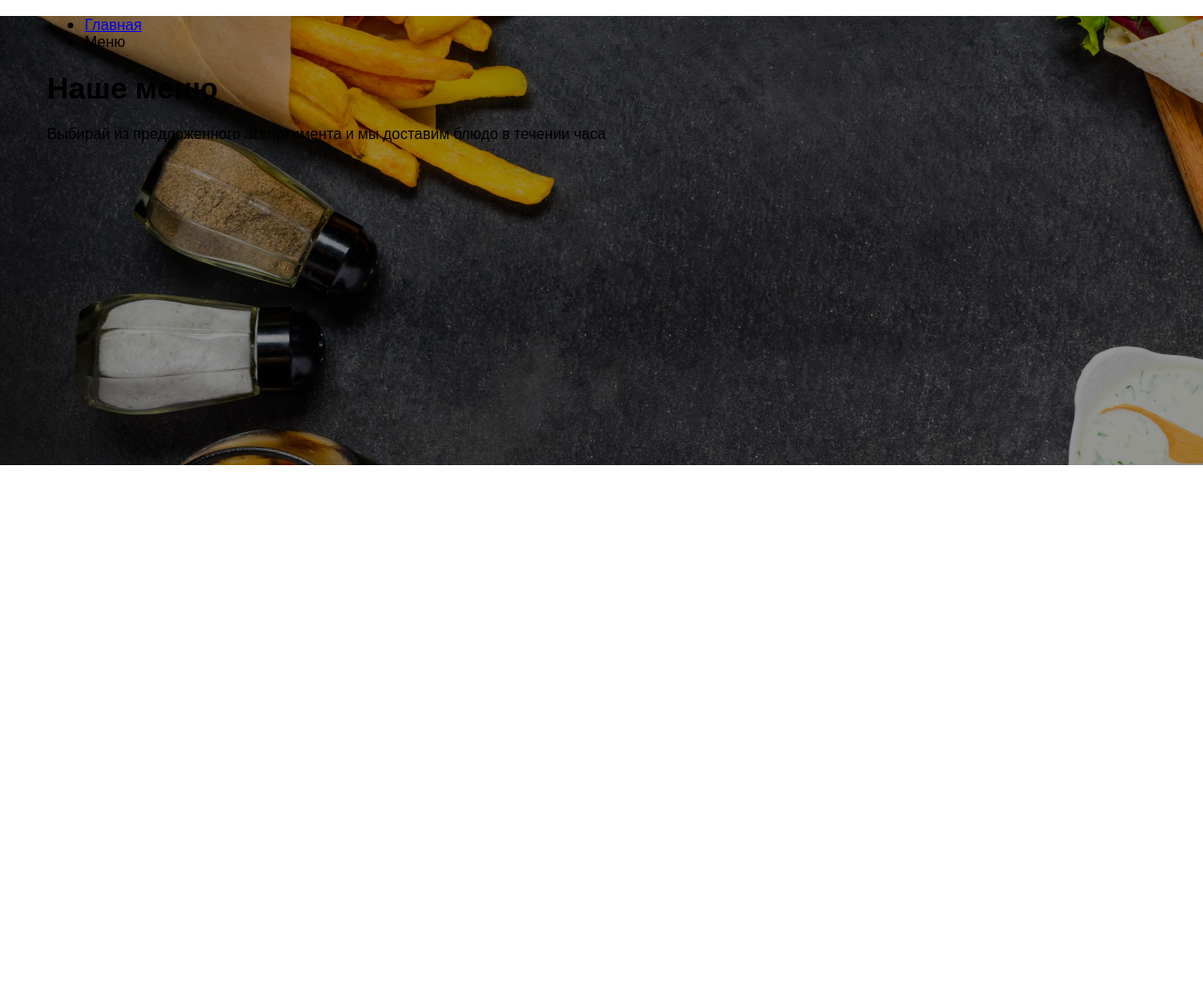
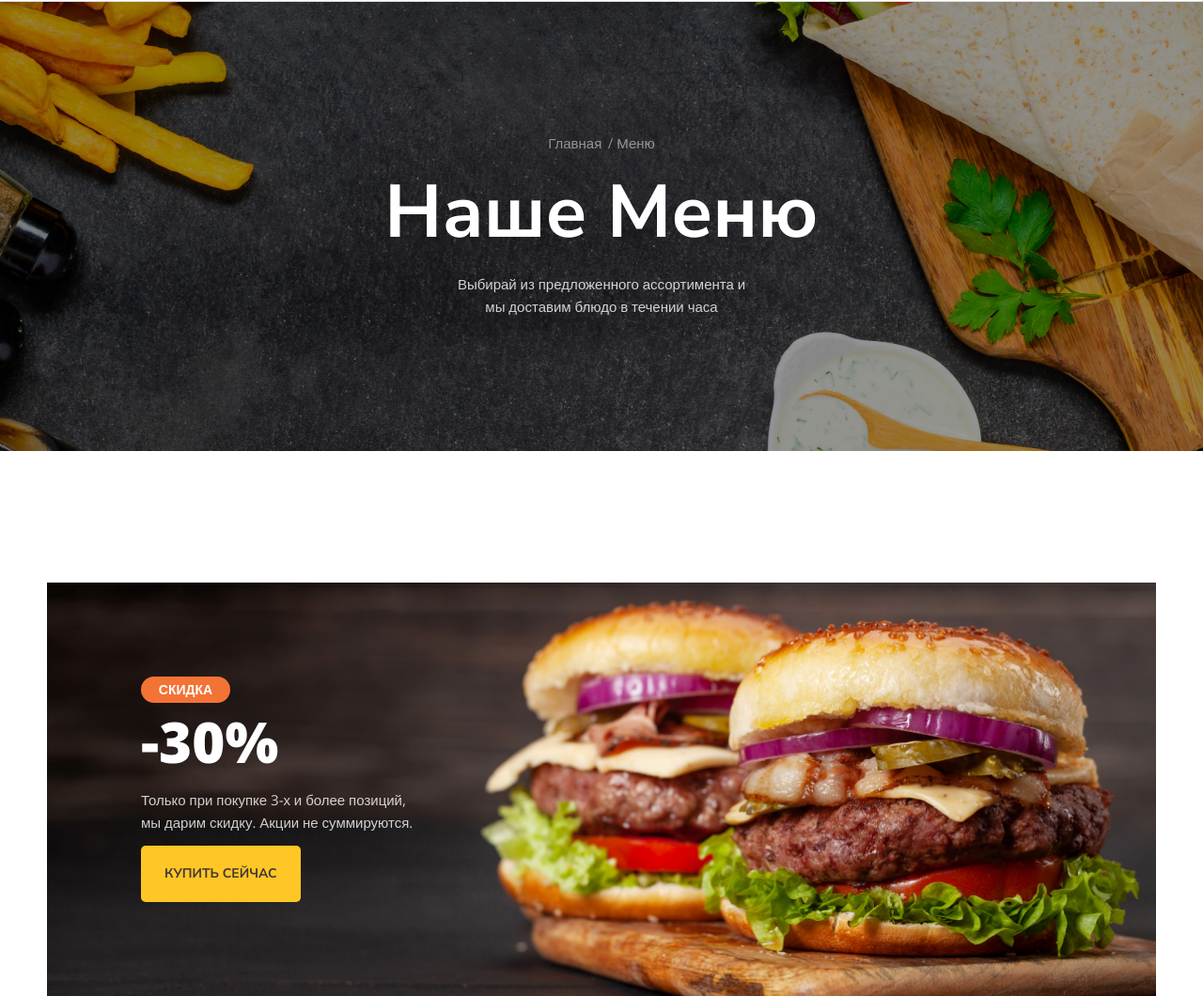
Before and after one commit to EugeneBubnov/burger-page-layout, a plain HTML site: page index.html in a window 1280 px wide. Shown: the part 107-1167 px from the top of the page at 94% size. Before the commit the page ends 800 px from the top, so only its background shows below. Drawn offline with nearby package versions, Linux system fonts and the light colour scheme.

Commit message:
add banner

```diff
--- a/index.html
+++ b/index.html
@@ -14,9 +14,9 @@
     <link rel="stylesheet" href="styles/main.css" />
   </head>
   <body>
-    <header>
+    <header class="header">
       <div class="container">
-        <div class="header">
+        <div class="header-wrapper">
           <div class="logo"></div>
           <nav class="nav">
             <a href="#" class="nav-link">Главная</a>
@@ -31,16 +31,28 @@
     <section class="hero">
       <div class="container">
         <ul class="breadcrumbs">
-          <li>
-            <a href="#">Главная</a>
+          <li class="breadcrumbs-item">
+            <a href="#" class="breadcrumbs-link">Главная</a>
           </li>
-          <li>Меню</li>
+          <li class="breadcrumbs-item">Меню</li>
         </ul>
         <h1 class="hero-title">Наше меню</h1>
         <p class="hero-description">
-          Выбирай из предложенного ассортимента и мы доставим блюдо в течении
-          часа
+          Выбирай из предложенного ассортимента и мы доставим блюдо
+          в&nbsp;течении часа
         </p>
+      </div>
+    </section>
+    <section class="banner">
+      <div class="container">
+        <div class="banner-wrapper">
+          <h2 class="banner-title"><span>Скидка</span>-30%</h2>
+          <p class="banner-description">
+            Только при покупке 3-х и&nbsp;более позиций, мы&nbsp;дарим скидку.
+            Акции не суммируются.
+          </p>
+          <button class="banner-btn">купить сейчас</button>
+        </div>
       </div>
     </section>
     <main></main>
--- a/styles/main.css
+++ b/styles/main.css
@@ -6,10 +6,19 @@
   --accent-dark: #f37335;
   --dark: #443737;
   --light: #ffffff;
+  --light-rgb: 255, 255, 255;
 }
 
 body {
   font-family: var(--open-sans);
+}
+
+a {
+  text-decoration: none;
+}
+
+a:hover {
+  cursor: pointer;
 }
 
 .container {
@@ -22,10 +31,14 @@ body {
 
 /* Шапка сайта */
 .header {
+  border-bottom: 1px solid #dedede;
+}
+
+.header-wrapper {
   display: flex;
   align-items: center;
-  gap: 195px;
-
+  gap: 185px;
+  margin: 0px 0px 0px 0px;
   padding-top: 26px;
   padding-bottom: 26px;
 }
@@ -45,12 +58,11 @@ body {
 .nav {
   flex-grow: 1;
   display: flex;
-  gap: 46px;
+  gap: 47px;
 }
 
 .nav-link {
   color: var(--dark);
-  text-decoration: none;
   font-weight: 600;
   font-size: 20px;
 }
@@ -71,7 +83,6 @@ body {
 /* Корзина с товарами и счётчик */
 .cart {
   color: var(--dark);
-  text-decoration: none;
   font-weight: 700;
   font-size: 15px;
   display: flex;
@@ -105,11 +116,134 @@ body {
   left: 17px;
 }
 
-/* Главный баннер на странице */
+/* Главный блок на странице */
 .hero {
   background-image: url(../images/hero-img.jpg);
-  width: 100%;
-  max-width: 1920px;
-  height: 478px;
+  background-repeat: no-repeat;
+  background-size: cover();
+  background-position: center center;
+  text-align: center;
+  padding-top: 142px;
+  padding-bottom: 142px;
+}
+
+.breadcrumbs {
+  display: flex;
+  align-items: center;
+  justify-content: center;
+  list-style-type: none;
+  gap: 16px;
+  padding-left: 0;
+  color: rgba(var(--light-rgb), 0.5);
+  font-size: 15px;
+  margin-top: 0;
+  margin-bottom: 0;
+}
+
+.breadcrumbs-link {
+  color: rgba(var(--light-rgb), 0.5);
+}
+
+.breadcrumbs-link:hover {
+  color: var(--accent-light);
+}
+
+.breadcrumbs-item {
+  position: relative;
+}
+
+.breadcrumbs-item:not(:last-child)::after {
+  content: '/';
+  position: absolute;
+  right: -12px;
+}
+
+.hero-title {
+  font-family: var(--nunito-sans);
+  font-weight: 700;
+  font-size: 79px;
+  color: var(--light);
+  text-transform: capitalize;
+  margin-top: 20px;
+  margin-bottom: 18px;
+}
+
+.hero-description {
+  max-width: 320px;
+  font-family: var(--open-sans);
+  font-size: 15px;
+  line-height: 160%;
+  color: rgba(var(--light-rgb), 0.8);
   margin: 0 auto;
 }
+
+/* Баннер */
+
+.banner {
+  margin-top: 140px;
+}
+
+.banner-wrapper {
+  padding: 100px;
+  background-image: url(../images/banner.jpg);
+  background-repeat: no-repeat;
+  background-size: cover;
+}
+
+.banner-title {
+  color: var(--light);
+  font-family: var(--font-family);
+  font-size: 60px;
+  font-weight: 900;
+  line-height: 126%;
+  text-transform: uppercase;
+  margin-top: 0;
+  margin-bottom: 11px;
+}
+
+.banner-title span {
+  display: block;
+  max-width: 95px;
+  color: var(--light);
+  font-family: var(--open-sans);
+  background-color: var(--accent-dark);
+  color: var(--light);
+  font-size: 14px;
+  font-weight: 600;
+  line-height: 128%;
+  text-transform: uppercase;
+  text-align: center;
+  border-radius: 14px;
+  padding: 5px 0;
+  margin-bottom: 4px;
+}
+
+.banner-description {
+  max-width: 328px;
+  margin-top: 0;
+  margin-bottom: 13px;
+  font-weight: 400;
+  font-size: 15px;
+  color: rgba(var(--light-rgb), 0.8);
+  font-style: normal;
+  line-height: 160%;
+}
+
+.banner-btn {
+  font-size: 14px;
+  font-family: var(--nunito-sans);
+  font-weight: 700;
+  padding: 22px 25px;
+  text-transform: uppercase;
+  text-decoration: none;
+  color: var(--dark);
+  background-color: var(--accent-light);
+  border: none;
+  border-radius: 5px;
+
+  cursor: pointer;
+}
+
+.banner-btn:hover {
+  background-color: var(--accent-dark);
+}
```
Also changed, not shown: images/banner.jpg (added).
